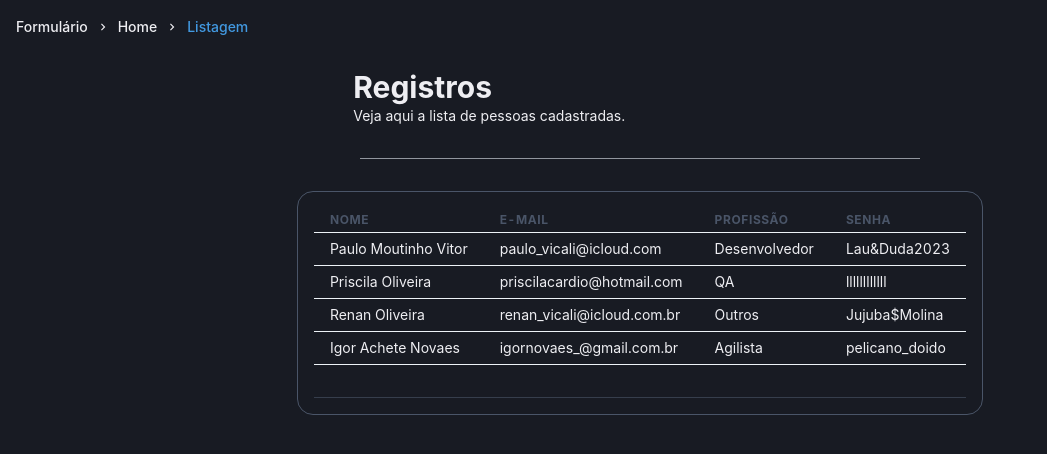
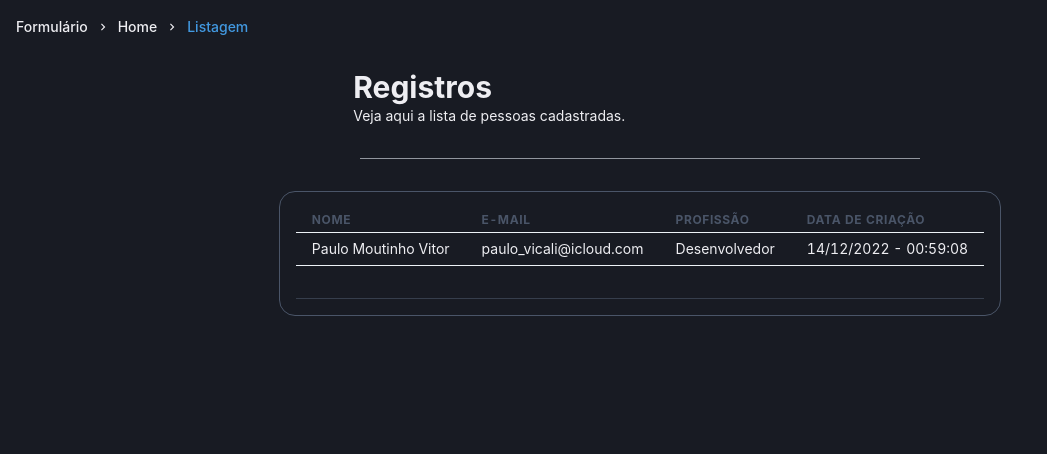
Before and after one commit to moutinhofuturedev/Good-Form, a Next.js app: page /list in a window 1280 px wide. Shown: the top 454 px of the page, without its empty margins (0-1047 px from the left). Built offline with nearby package versions, Linux system fonts and the light colour scheme; data requests are answered from the project's data file.

Commit message:
feat: altera listagem para mostrar data de criação

```diff
--- a/server.json
+++ b/server.json
@@ -6,31 +6,8 @@
       "password": "Lau&Duda2023",
       "privacyTerms": true,
       "profession": "Desenvolvedor",
+      "createdAt": "14/12/2022 - 00:59:08",
       "id": 1
-    },
-    {
-      "name": "Priscila Oliveira",
-      "email": "priscilacardio@hotmail.com",
-      "password": "llllllllllll",
-      "privacyTerms": true,
-      "profession": "QA",
-      "id": 2
-    },
-    {
-      "name": "Renan Oliveira",
-      "email": "renan_vicali@icloud.com.br",
-      "password": "Jujuba$Molina",
-      "privacyTerms": true,
-      "profession": "Outros",
-      "id": 3
-    },
-    {
-      "name": "Igor Achete Novaes",
-      "email": "igornovaes_@gmail.com.br",
-      "password": "pelicano_doido",
-      "privacyTerms": true,
-      "profession": "Agilista",
-      "id": 4
     }
   ]
 }
--- a/src/pages/list.tsx
+++ b/src/pages/list.tsx
@@ -23,7 +23,7 @@ import { MdNavigateNext, MdError } from "react-icons/md";
 import { api } from '../api/api';
 import { ListProps } from "../types/type";
 
-export default function List(item: any) {
+export default function List() {
     const [user, setUser] = useState<ListProps[]>([])
 
      async function loadList() {
@@ -69,7 +69,7 @@ export default function List(item: any) {
                                     <Th>Nome</Th>
                                     <Th>E-mail</Th>
                                     <Th>Profissão</Th>
-                                    <Th>Senha</Th>
+                                    <Th>Data de criação</Th>
                                 </Tr>
                             </Thead>
                             <Tbody>
@@ -79,7 +79,7 @@ export default function List(item: any) {
                                             <Td>{!row.name ? <Icon as={MdError}/> : row.name}</Td>
                                             <Td>{!row.email ? <Icon as={MdError}/> : row.email}</Td>
                                             <Td>{!row.profession ? <Icon as={MdError}/> : row.profession}</Td>
-                                            <Td>{!row.password ? <Icon as={MdError}/> : row.password}</Td>
+                                            <Td>{!row.createdAt ? <Icon as={MdError}/> : row.createdAt}</Td>
                                         </Tr>
                                     )
                                 })}
```
